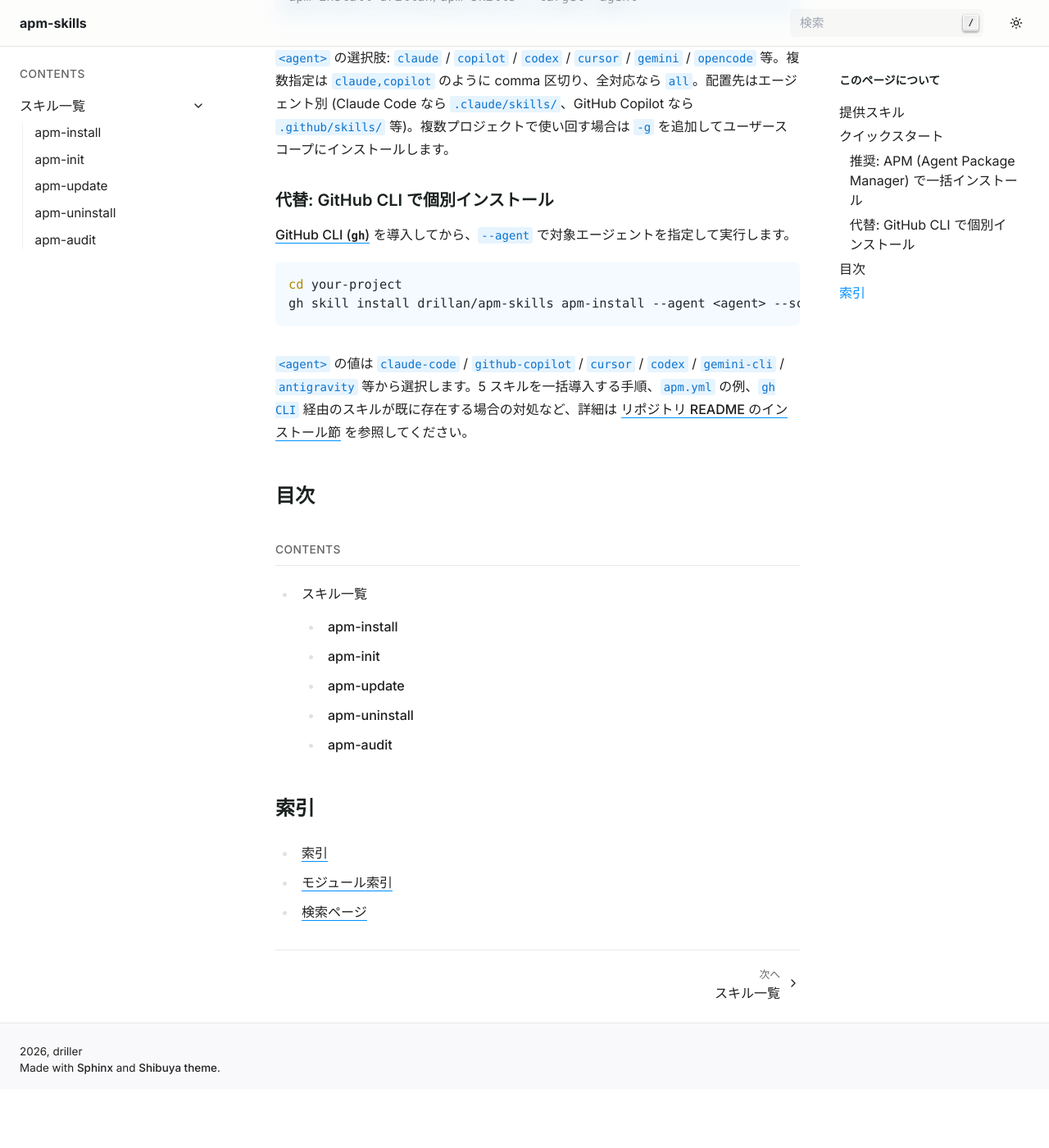
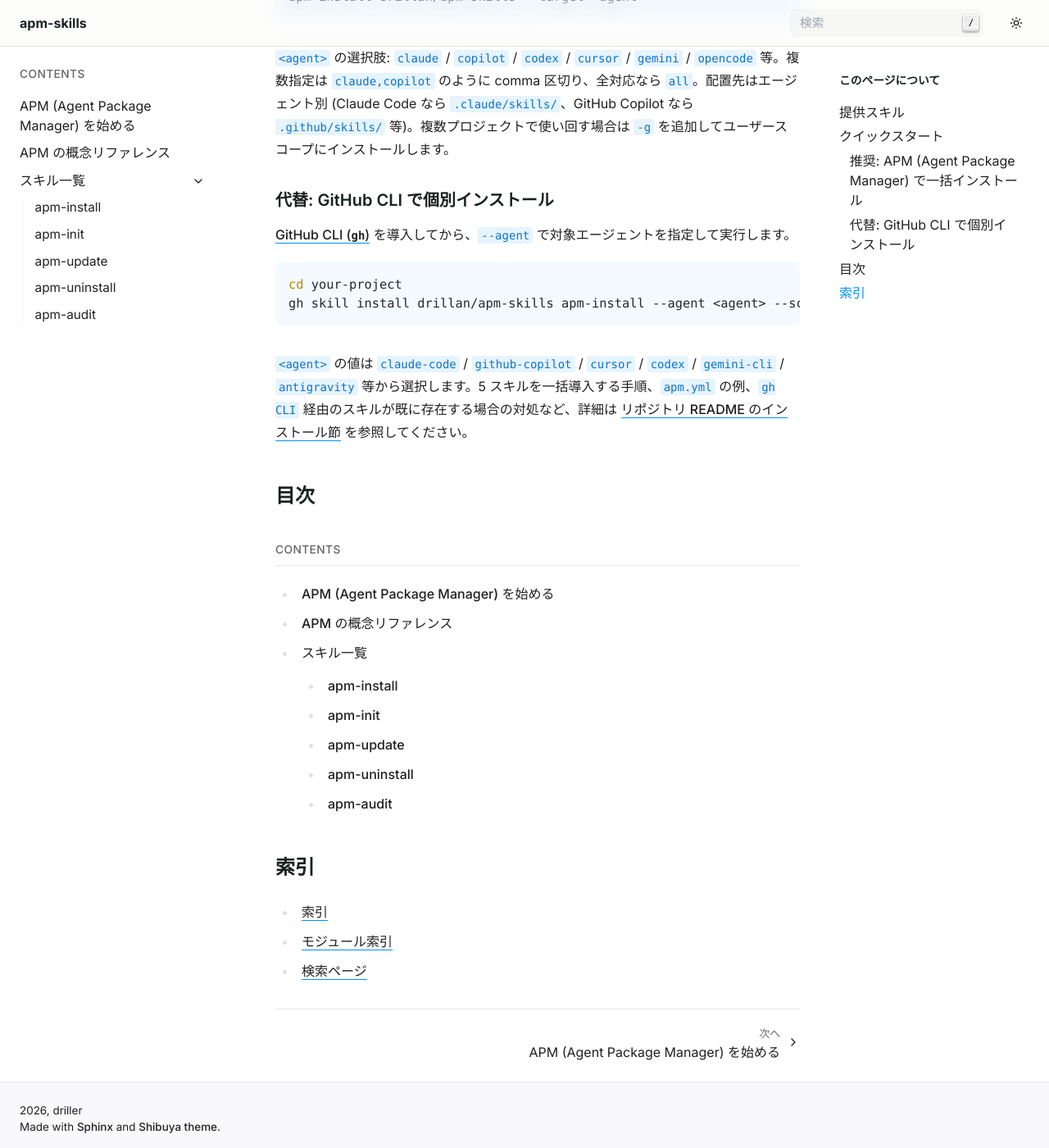
Before and after one commit to drillan/apm-skills, a Sphinx documentation site: the page built from docs/index.md, in a window 1280 px wide and 1400 px high, scrolled down 1036 px. Shown: the whole window at 82% size. Built offline with Sphinx 7.4.7, drawn with Linux system fonts in a browser that asks for light colours; before the commit the page ends 2364 px from its top, so only the background shows below that; part of the change alters nothing that is shown.

Commit message:
docs: APM 基礎知識ページを追加 (getting-started + concepts) (#5)
* docs: APM 基礎知識ページを追加 (getting-started + concepts)

APM (Agent Package Manager) は新興のエコシステムで日本語圏での知見蓄積が浅い。
今回のセッションで実機検証から得た target / scope / pin / collision など
の知見を体系化し、初見の開発者が短時間で全体像を掴めるようにする。

新規ページ:
- docs/getting-started.md: APM の概要、CLI 導入、最初のインストール、基本ワークフロー
- docs/concepts.md: 用語リファレンス + 共通の落とし穴 (実例) + 比較表

修正:
- docs/index.md: toctree に 2 ページを追加
- docs/skills/index.md: concepts と getting-started への参照リンクを追加

スキル個別ページ (docs/skills/*.md) と SKILL.md は今回触らない。
重複削減は別 PR で扱う。

🤖 Generated with [Claude Code](https://claude.com/claude-code)

Co-Authored-By: Claude Opus 4.7 (1M context) <noreply@anthropic.com>

* docs: cross-doc link を {ref} ロールに修正

(pitfalls)= は Sphinx の label namespace に登録されるが、HTML anchor は
heading slug (共通の落とし穴-実例) になる。URL 形式 concepts.md#pitfalls は
HTML anchor lookup なので解決失敗する。

{ref}\`Title <label>\` ロールで label namespace 経由で解決させる。
clean rebuild (docs/_build 削除後の uv run sphinx-build -W) で warning ゼロを確認。

🤖 Generated with [Claude Code](https://claude.com/claude-code)

Co-Authored-By: Claude Opus 4.7 (1M context) <noreply@anthropic.com>

---------

Co-authored-by: Claude Opus 4.7 (1M context) <noreply@anthropic.com>

````diff
--- /dev/null
+++ b/docs/concepts.md
@@ -0,0 +1,278 @@
+# APM の概念リファレンス
+
+APM の運用で頻出する用語と、実機検証で見えた挙動をまとめます。各スキルページとの棲み分けは「ここで概念を定義し、各スキルで操作手順を示す」ものです。
+
+## 用語一覧
+
+| 用語 | 一行説明 | 詳細 |
+| --- | --- | --- |
+| target | スキルが配置されるエージェント | [target](#target) |
+| runtime | LLM 実行環境 (target とは別概念) | [runtime](#runtime) |
+| scope | 配置範囲 (project / user) | [scope](#scope) |
+| manifest | 依存宣言ファイル `apm.yml` | [manifest](#manifest) |
+| lockfile | 解決済バージョンの固定 `apm.lock.yaml` | [lockfile](#lockfile) |
+| deployed_files | lockfile に記録された配置パス | [deployed_files](#deployed-files) |
+| version pin | 依存バージョンの固定 (`#v1.0.0` など) | [version pin](#version-pin) |
+| collision | 既存ファイルとの配置衝突 | [collision](#collision) |
+| policy | 組織ポリシー (`apm-policy.yml`) | [policy](#policy) |
+| hidden Unicode | 不可視文字攻撃 (Glassworm 系) | [hidden Unicode](#hidden-unicode) |
+
+(target)=
+## target (配置先エージェント)
+
+`--target` は、スキルがファイルとして配置されるエージェントを指定するオプションです。target ごとに配置先ディレクトリが決まっています。
+
+| `--target` | 配置先 | エージェント |
+| --- | --- | --- |
+| `claude` | `.claude/skills/` | Claude Code |
+| `copilot` | `.github/skills/` | GitHub Copilot |
+| `codex` | `.codex/` | Codex |
+| `cursor` | `.cursor/` | Cursor |
+| `gemini` | `.gemini/` | Gemini CLI |
+| `opencode` | `.opencode/` | OpenCode |
+
+複数指定は `claude,copilot` のように comma 区切り、全対応なら `all` を指定します。
+
+`--target` を省略するとデフォルトで `.github/skills/` (Copilot 用) に配置されます。Claude Code で使うなら明示しないと意図しない場所に行く点に注意してください。
+
+(runtime)=
+## runtime (LLM 実行環境)
+
+`apm runtime` は LLM 実行環境を扱うサブコマンドで、target とは別概念です。
+
+| 概念 | 意味 |
+| --- | --- |
+| target | スキルファイルがどこに配置されるか |
+| runtime | どの LLM (Copilot / Codex / Gemini など) で実行するか |
+
+代表的なコマンドは次のとおりです。
+
+```bash
+apm runtime status               # 現在の active runtime と preference order を表示
+apm runtime setup claude         # Claude Code 用の永続的な配置を有効化
+```
+
+`apm runtime setup claude` を一度実行すると、以降の `apm install <pkg>` で `--target` を毎回指定しなくても Claude Code 用の配置先に展開されます。`--target` は「その場限りの上書き」、`apm runtime setup` は「設定の永続化」という関係です。
+
+(scope)=
+## scope (project / user)
+
+スキルを置く範囲は project scope と user scope の 2 種類です。
+
+| scope | manifest | 配置先 (claude の例) | 用途 |
+| --- | --- | --- | --- |
+| project (デフォルト) | `./apm.yml` | `./.claude/skills/` | プロジェクト固有の依存 |
+| user (`-g`) | `~/.apm/apm.yml` | `~/.claude/skills/` | 複数プロジェクトで使い回す依存 |
+
+target ごとの user-scope サポートは差があります (`apm install --help` の出力より):
+
+- 完全対応: `claude` / `gemini` / `copilot-cowork`
+- 部分対応: `copilot` / `cursor` / `opencode` (一部のプリミティブ非対応)
+- 非対応: `codex` (project scope のみ利用可)
+
+(manifest)=
+## manifest (apm.yml)
+
+`apm.yml` は依存宣言とパッケージメタデータを兼ねるマニフェストファイルです。
+
+```yaml
+name: my-project
+version: 1.0.0
+description: APM project for my-project
+author: driller
+dependencies:
+  apm:
+    - drillan/apm-skills#v0.1.1
+  mcp: []
+includes: auto
+scripts: {}
+```
+
+`apm install <pkg>` を引数付きで実行すると、`apm.yml` が無ければ自動生成され、`dependencies.apm` に依存が追記されます。引数なしで `apm install` を打てば既存 `apm.yml` の内容を再現します。
+
+publisher 側 (= スキルを配布するリポジトリ) でも同じ `apm.yml` を置きますが、こちらは「自分自身が何という名前のパッケージか」を宣言するメタデータが主目的です。
+
+(lockfile)=
+## lockfile (apm.lock.yaml)
+
+`apm.lock.yaml` は解決済の commit SHA と content hash を記録するロックファイルです。
+
+```yaml
+lockfile_version: '1'
+generated_at: '2026-04-29T05:54:33.191118+00:00'
+apm_version: 0.10.0
+dependencies:
+  - repo_url: drillan/apm-skills
+    host: github.com
+    resolved_commit: 27edc8f0e6a182754a2e0f8fcbe5f45e52f9c187
+    package_type: skill_bundle
+    deployed_files:
+      - .claude/skills/myst-authoring
+      - .claude/skills/rst-to-myst
+      ...
+    content_hash: sha256:2a18ba31cbf859c01...
+```
+
+役割は npm の `package-lock.json` や Cargo の `Cargo.lock` と同等です。**この lockfile を必ず commit してください**。pin 無しの依存も lockfile が同じ SHA を保持していれば再現可能です。
+
+(deployed-files)=
+## deployed_files
+
+lockfile に記録された配置パスです。`apm uninstall` 実行時に同期削除する根拠として使われます。`gh CLI` 経由でファイルを直接置いた場合 (frontmatter に `metadata:` ブロックがある) は APM の管理下に無いため、`deployed_files` には含まれず、APM はそのファイルを上書きしません。
+
+(version-pin)=
+## version pin
+
+依存バージョンを固定する構文です。区切り文字は `#` (URL fragment / git ref) を使います。npm 風の `@` は使えません。
+
+| 形式 | 意味 |
+| --- | --- |
+| `owner/repo` | デフォルトブランチ HEAD を取得 (pin 無し) |
+| `owner/repo#v1.0.0` | git tag を指定 |
+| `owner/repo#abc1234` | 短縮 SHA を指定 |
+| `owner/repo#abcdef01234567...` | 40 桁 SHA を指定 |
+
+### pin の効果
+
+- `apm update` の挙動: pin 済の依存はスキップされる (drift 防止)
+- 再現性: lockfile が同じなら pin の有無を問わず再現可能
+- セキュリティ: tag pin は mutable tag (同名 tag への commit 付け替え) の影響を受けるが、SHA pin はその影響も排除
+
+production / CI では tag または SHA で pin することを推奨します。個人の開発環境で「自分が publisher を兼ねる」ケースでは pin 無しの方が便利な場合もあります。
+
+(collision)=
+## collision (skill 配置の衝突)
+
+APM が把握していないファイルが配置先にある場合、APM は上書きを拒否し警告を出します。
+
+```text
+1 file skipped -- local files exist, not managed by APM
+```
+
+識別の仕組みは frontmatter の `metadata:` ブロックの有無です。`gh skill install` で配置されたスキルはこのブロックを持つため、APM は「自分のものではない」と判断します。
+
+対処法は 2 つです。
+
+- `--force` で上書き (APM 管理下に統一)
+- 該当スキルを `rm -rf <skill_dir>` で削除してから再 install
+
+(policy)=
+## policy (apm-policy.yml)
+
+組織レベルの allowlist / denylist を宣言するポリシーファイルです。例:
+
+```yaml
+policy_version: '1'
+allowlist:
+  hosts:
+    - github.com
+denylist:
+  patterns:
+    - '*/evil-*/**'
+    - '*/test-fake-*/**'
+fetch_failure_default: block
+```
+
+`fetch_failure_default` のデフォルトは `pass` (fail-open) で、ポリシー取得失敗時は警告のみで通過します。安全運用には `block` (fail-closed) を明示してください。
+
+継承順は **Enterprise → Org → Repo** で、子側は親より厳しくしかできません (緩めることは不可)。
+
+`apm audit --ci --policy org` で CI に組み込め、SARIF 出力 (`-f sarif`) で GitHub Code Scanning にも連携できます。
+
+(hidden-unicode)=
+## hidden Unicode (Glassworm 対策)
+
+APM は **File presence IS execution** の哲学を採っており、配置されたファイルは LLM に直接読み込まれます。ゼロ幅文字や RTL 文字を仕込んだ Glassworm 系の攻撃を防ぐため、APM は次の 2 段階で hidden Unicode をスキャンします。
+
+| タイミング | コマンド | 用途 |
+| --- | --- | --- |
+| install 時 | (自動) | consumer 側の事故を install 時点で検出 |
+| publisher 側 | `apm audit --file <SKILL.md>` | 自分が公開するファイルを事前検証 |
+
+publisher が `apm audit --file` を CI に組み込んでおくと、PR 単位で混入を検出して merge を止められます。混入が見つかった場合は `apm audit --strip` で除去できます。
+
+(pitfalls)=
+## 共通の落とし穴 (実例)
+
+本ドキュメント執筆時に実際に踏んだ落とし穴を記録しておきます。
+
+### 1. pin 構文は `@` ではなく `#`
+
+npm の習慣で `@v1.0.0` と書くと失敗します。
+
+```text
+[x] drillan/apm-skills@v0.1.0 -- Invalid repository path component: apm-skills@v0.1.0
+```
+
+正しくは `#v1.0.0` です。`#` は URL fragment / git ref の区切り記号で、microsoft/apm-sample-package の `apm.yml` も同じ構文を採っています。
+
+### 2. gh CLI 経由のスキルとの collision
+
+`gh skill install` で先にスキルを置いていた状態で `apm install` を流すと、collision 警告で skip されます。識別キーは frontmatter の `metadata:` ブロックです。
+
+```yaml
+metadata:
+    github-path: skills/sphinx-init
+    github-ref: refs/heads/main
+    github-repo: https://github.com/drillan/sphinx-skills
+    github-tree-sha: ...
+```
+
+これがあるファイルを APM は触りません。APM 管理に統一する場合は `--force` か `rm -rf` で対処します。
+
+### 3. Codex の user-scope は非対応
+
+`apm install --target codex -g` を実行すると以下の警告が出ます。
+
+```text
+Targets without native user-level support: codex
+```
+
+Codex は project scope (`-g` 無し) のみ利用可能です。複数プロジェクトで使い回したい場合は、各プロジェクトの `apm.yml` で個別に依存宣言してください。
+
+### 4. dry-run でも `apm.yml` は生成される
+
+`apm install --dry-run` の最後には "no changes made" と表示されますが、`~/.apm/apm.yml` (user scope の場合) や `./apm.yml` (project scope の場合) の作成は走ります。
+
+完全な副作用ゼロを期待するなら、別ディレクトリでテストするか、テスト後に `rm -rf` で消すのが確実です。
+
+### 5. `--target` 省略時のデフォルトは Copilot
+
+`--target` 無しで実行すると `.github/skills/` (Copilot 用) に配置されます。Claude Code 用なら明示が必要です。
+
+事前に `apm runtime setup claude` を 1 度実行しておけば、以降の `apm install` で `--target` 省略時も Claude Code 用に展開されます。
+
+### 6. content hash mismatch 警告
+
+同じ pin (`#v0.1.0` など) で content が変わっていた場合、APM は supply-chain attack を疑って install を拒否します。
+
+```text
+Content hash mismatch for drillan/apm-skills: expected sha256:..., got sha256:...
+```
+
+意図的な変更 (例: tag を別 commit に付け替えた、v0.1.1 をリリースして pin を切り替えた) なら `apm install --update` で承諾できます。見覚えがない場合は本物の改竄を疑ってください。
+
+## 比較表
+
+### project vs user scope
+
+| 観点 | project (デフォルト) | user (`-g`) |
+| --- | --- | --- |
+| 配置範囲 | プロジェクト直下 | ユーザーホーム |
+| manifest | `./apm.yml` | `~/.apm/apm.yml` |
+| 配置先 (claude) | `./.claude/skills/` | `~/.claude/skills/` |
+| target 対応 | 全 target | claude / gemini / copilot-cowork は完全、codex は非対応 |
+| 用途 | プロジェクト固有の依存 | 複数プロジェクトで使い回す依存 |
+| アンインストール | `apm uninstall <pkg>` | `apm uninstall <pkg> -g` |
+
+### pin あり vs pin なし
+
+| 観点 | pin あり (`#v0.1.0`) | pin なし |
+| --- | --- | --- |
+| 再現性 | 常に同一 commit | lockfile が同じなら再現 |
+| `apm update` の挙動 | スキップ (drift 防止) | 最新追従 (drift 発生可能性) |
+| 新機能 / bug fix の取得 | 手動でバンプが必要 | 自動 (update 走らせれば) |
+| 意図しない breaking change | 起こらない | 起こり得る (lockfile 更新時) |
+| mutable tag 攻撃への耐性 | tag pin → 影響あり、SHA pin → なし | HEAD 改竄に脆弱 |
+| メンテナンスコスト | 高 (バンプの判断と PR) | 低 (放置でも動く) |
+| 推奨用途 | production / CI / 安定運用 | 個人の試行錯誤 / 自分が publisher 兼任 |
--- /dev/null
+++ b/docs/getting-started.md
@@ -0,0 +1,137 @@
+# APM (Agent Package Manager) を始める
+
+APM は Microsoft が開発している、AI エージェント設定 (skills / agents / instructions / hooks など) のパッケージマネージャです。npm の `package.json` や Cargo の `Cargo.toml` の AI エージェント版と捉えると、機能や狙いがイメージしやすくなります。
+
+このページでは概要から最初のインストールまでを案内します。用語の正確な定義は [概念リファレンス](concepts) を、各操作の詳細は各 [スキルページ](skills/index) を参照してください。
+
+## APM とは何か
+
+### 解決する問題
+
+AI コーディングエージェント (Claude Code、GitHub Copilot、Cursor、Codex、Gemini CLI、OpenCode など) を業務で使うとき、以下のような課題があります。
+
+- 配置場所がエージェント別 (`.claude/skills/`、`.github/skills/`、`.cursor/`、`.codex/` など)
+- 依存の調達が手作業 (skill ごとに `gh skill install` を 1 行ずつ、Wiki に手順を書いて新規メンバーに渡す運用)
+- 再現性が無い (あるエージェントで動いた構成を、他のマシンで再現する手段が標準化されていない)
+- バージョン追跡なし (ある時点の skill バンドルを固定する仕組みが無い)
+- セキュリティ検証なし (不可視 Unicode を使った Glassworm 攻撃やポリシー違反の検出機構が無い)
+
+### 提供するもの
+
+これらを `apm.yml` という 1 ファイルに集約し、`apm install` の 1 コマンドで再現します。
+
+- マニフェスト宣言 — 依存パッケージを `apm.yml` に列挙
+- ロックファイル — `apm.lock.yaml` が解決済の commit SHA を 40 桁で固定
+- マルチエージェント — `--target` で配置先を切替 (claude / copilot / codex / cursor / gemini / opencode)
+- セキュリティ — install 時に hidden Unicode をスキャン、`apm-policy.yml` で組織ポリシーを強制
+- ガバナンス — Enterprise → Org → Repo の 3 階層継承、CI 統合 (SARIF / Code Scanning)
+
+## CLI 導入
+
+### Linux / macOS
+
+```bash
+curl -sSL https://aka.ms/apm-unix | sh
+```
+
+### Windows (PowerShell)
+
+```powershell
+irm https://aka.ms/apm-windows | iex
+```
+
+### 動作確認
+
+```bash
+apm --version
+```
+
+その他の導入方法 (Homebrew / pip / Scoop) は [APM 公式 README](https://github.com/microsoft/apm) を参照してください。
+
+## 最初の install (1 コマンド)
+
+例として、本プロジェクト `drillan/apm-skills` を Claude Code 用に導入します。
+
+```bash
+cd your-project
+apm install drillan/apm-skills --target claude
+```
+
+これで以下が自動的に行われます。
+
+- `apm.yml` の生成 (依存に `drillan/apm-skills` が記録される)
+- `apm.lock.yaml` の生成 (40 桁 SHA + content_hash で pin)
+- `.gitignore` への `apm_modules/` 追記
+- 5 つのスキルが `.claude/skills/` 配下に配置
+
+`--target` の選択肢は次のとおりです。
+
+| `--target` | 配置先 | 備考 |
+| --- | --- | --- |
+| `claude` | `.claude/skills/` | Claude Code |
+| `copilot` | `.github/skills/` | GitHub Copilot (`--target` 省略時のデフォルト) |
+| `codex` | `.codex/` | Codex |
+| `cursor` | `.cursor/` | Cursor |
+| `gemini` | `.gemini/` | Gemini CLI |
+| `opencode` | `.opencode/` | OpenCode |
+
+複数同時に展開するなら `--target claude,copilot` のように comma 区切り、すべて対応するなら `--target all` を使います。
+
+複数プロジェクトで使い回す場合は `-g` を追加し、ユーザースコープにインストールします。
+
+```bash
+apm install drillan/apm-skills --target claude -g
+```
+
+## apm.yml の最小例
+
+```yaml
+name: your-project
+version: 1.0.0
+dependencies:
+  apm:
+    - drillan/apm-skills
+    - drillan/apm-skills#v0.1.0      # version pin (production / CI で推奨)
+  mcp:
+    - io.github.github/github-mcp-server
+includes: auto
+```
+
+`name` / `version` / `description` などのメタデータは `apm init --yes` で自動生成されますが、実プロジェクトに合わせて手で書き換えるのが普通です。
+
+`dependencies.apm` の各要素には次の形式が選べます。
+
+- `owner/repo` — デフォルトブランチ HEAD を取得 (drift する可能性あり)
+- `owner/repo#v0.1.0` — git tag に固定
+- `owner/repo#abc1234` — 短縮 SHA に固定
+- `owner/repo#abcdef0123456789...` — 40 桁 SHA に固定 (mutable tag への耐性が最も強い)
+
+version pin の挙動の詳細は [概念リファレンスの version pin](concepts.md#version-pin) を参照してください。
+
+## 基本ワークフロー
+
+APM パッケージのライフサイクルは 5 段階で構成されます。
+
+| ステップ | 用途 | 主要コマンド | 担当スキル |
+| --- | --- | --- | --- |
+| 初期化 | 新規 APM プロジェクトの開始 | `apm init --yes`、`apm runtime setup <target>` | [`apm-init`](skills/apm-init) |
+| 追加 | 依存パッケージのインストール | `apm install <owner/repo> --target <name>` | [`apm-install`](skills/apm-install) |
+| 更新 | 依存の最新化 | `apm outdated`、`apm update` | [`apm-update`](skills/apm-update) |
+| 監査 | セキュリティ検証 | `apm audit --ci` | [`apm-audit`](skills/apm-audit) |
+| 削除 | 依存の除去 | `apm uninstall <owner/repo>` | [`apm-uninstall`](skills/apm-uninstall) |
+
+各段階で何が変わるかを以下にまとめます。
+
+| ファイル | init | install | update | uninstall |
+| --- | --- | --- | --- | --- |
+| `apm.yml` | 生成 | 依存追加 | 変更なし | 依存削除 |
+| `apm.lock.yaml` | 空で生成 | エントリ追加 + commit SHA 解決 | resolved_commit 更新 (pin 無し時) | エントリ削除 |
+| `.<agent>/skills/<name>/` | 変更なし | 配置 | 内容更新 | 削除 |
+| `.gitignore` | 変更なし | `apm_modules/` 自動追記 | 変更なし | 変更なし |
+
+## 次に読むもの
+
+- 用語の正確な定義 (target / runtime / scope / pin / policy など): [APM の概念リファレンス](concepts)
+- 共通の落とし穴 (本ドキュメント執筆時に遭遇した実例): {ref}`概念リファレンス内の落とし穴セクション <pitfalls>`
+- 各操作の詳細手順: [スキル一覧](skills/index)
+- 公式ドキュメント (英語): <https://microsoft.github.io/apm/>
--- a/docs/index.md
+++ b/docs/index.md
@@ -44,6 +44,8 @@ gh skill install drillan/apm-skills apm-install --agent <agent> --scope project
 :maxdepth: 2
 :caption: Contents
 
+getting-started
+concepts
 skills/index
 ```
 
--- a/docs/skills/index.md
+++ b/docs/skills/index.md
@@ -24,3 +24,5 @@ apm-audit
 | `apm-uninstall` | `apm-audit` (削除後の整合性確認) |
 
 `apm-audit` は他のスキルの後段として呼ばれることが多く、CI に組み込んでおくと PR 単位で自動的に security 検証が走ります。
+
+APM 全般の概念 (target / runtime / scope / pin / policy など) の定義は [概念リファレンス](../concepts) を参照してください。CLI 導入や最初のインストール手順は [APM を始める](../getting-started) にまとめてあります。
````
